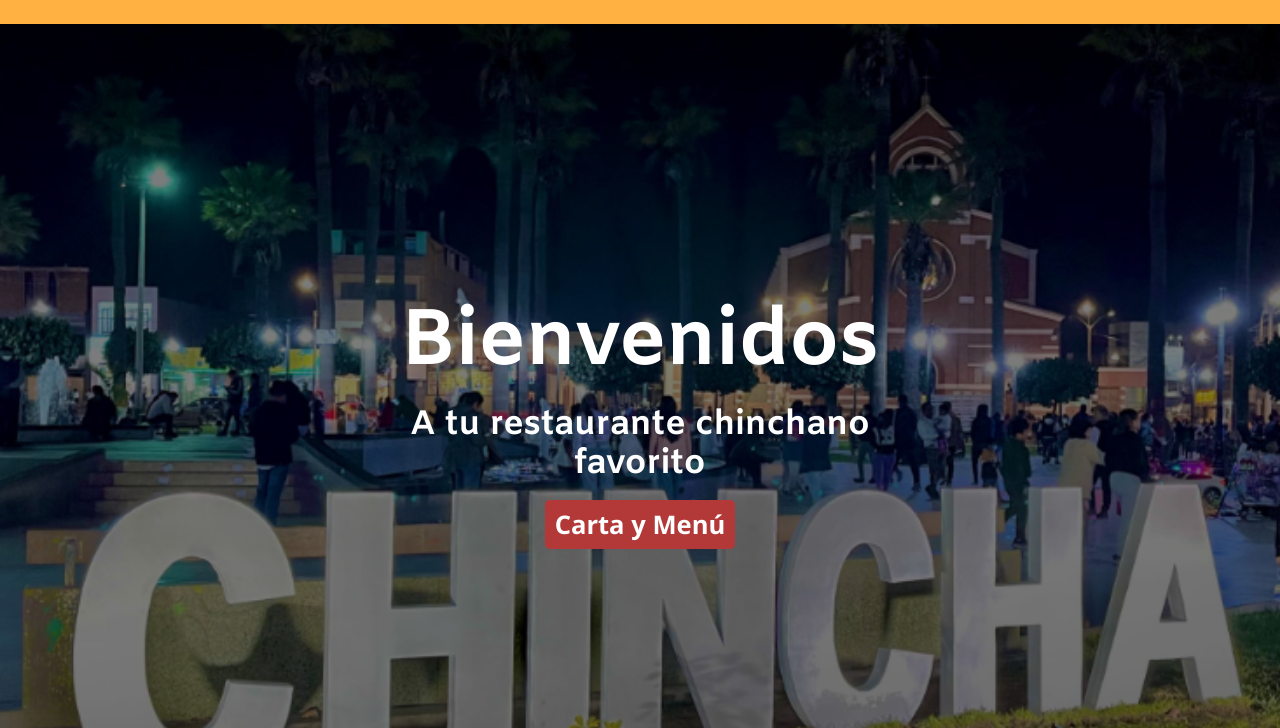
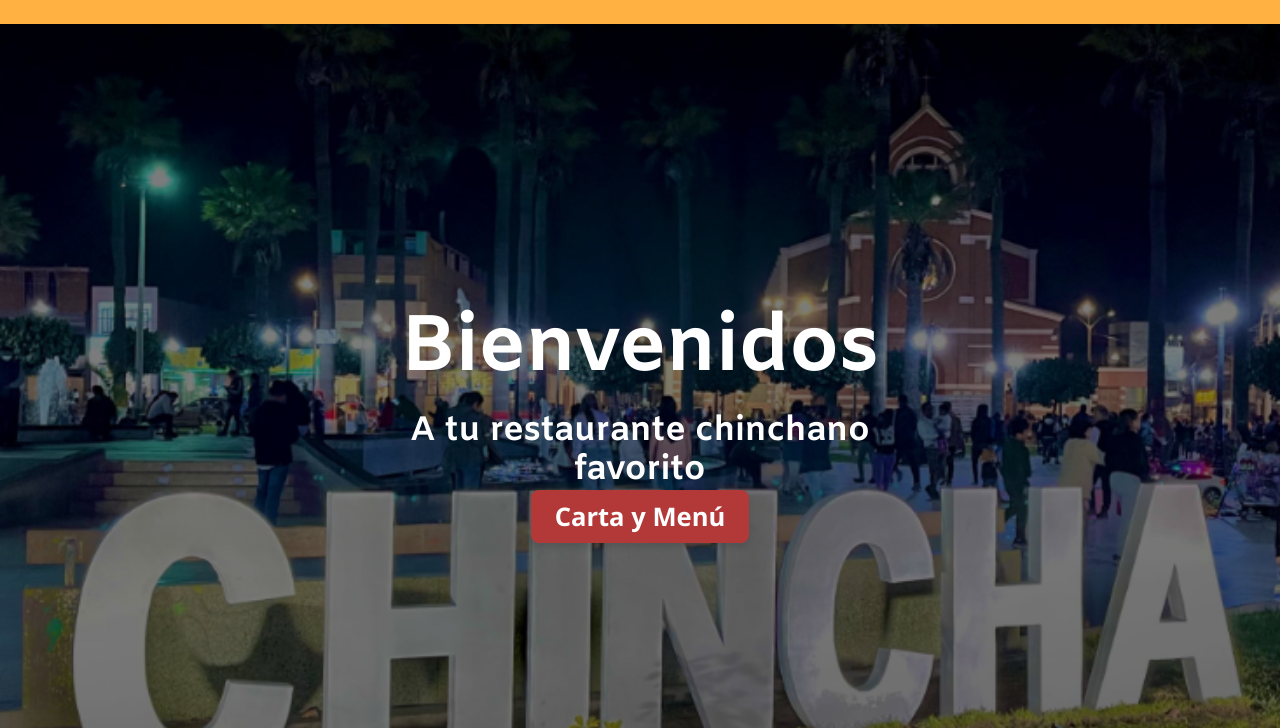
Before and after one commit to Josu31506/restaurante-fronted, a plain HTML site: page index.html in a window 1280 px wide. Shown: the part 72-800 px from the top of the page. Drawn offline with Linux system fonts and the light colour scheme.

Commit message:
Update index.html

```diff
--- a/index.html
+++ b/index.html
@@ -41,7 +41,7 @@
                     <nav class="menu">
                         <a href="#inicio">Inicio</a>
                         <a href="#acerca">Sobre nosotros</a>
-                        <a href="#menu">Carta y Menú</a>
+                        <a href="full_menu.html">Carta y Menú</a>
                     </nav>
                 </div>
             </div>
@@ -54,7 +54,26 @@
                 <div class="hero_image_content">
                     <h2 class="hero_image_title">Bienvenidos</h2>
                     <h3 class="hero_image_subtitle">A tu restaurante chinchano <br />favorito</h3>
-                    <a href="#menu" class="btn" style="--btn_margin_top: 1rem;">Carta y Menú</a>
+                    <a
+                        href="full_menu.html"
+                        class="link"
+                        style="
+                            --btn_margin_top: 1rem;
+                            display: inline-block;
+                            padding: 0.75rem 1.5rem;
+                            background-color: #b33939;
+                            color: #fff;
+                            border-radius: 0.5rem;
+                            text-decoration: none;
+                            font-weight: bold;
+                            box-shadow: 0 4px 6px rgba(0,0,0,0.1);
+                            transition: background-color 0.3s;
+                        "
+                        onmouseover="this.style.backgroundColor='#992e2e';"
+                        onmouseout="this.style.backgroundColor='#b33939';"
+                        >
+                        Carta y Menú
+                    </a>
                 </div>
             </aside>
         </article>
@@ -79,10 +98,6 @@
         </article>
     </section>
 
-    <section id="menu" class="food section container">
-        <a class="link" href="./full_menu.html">Ver carta y menú</a>
-    </section>
-
     <!--  Scripts  -->
     <script src="./js/script.js"></script>
 </body>
```
